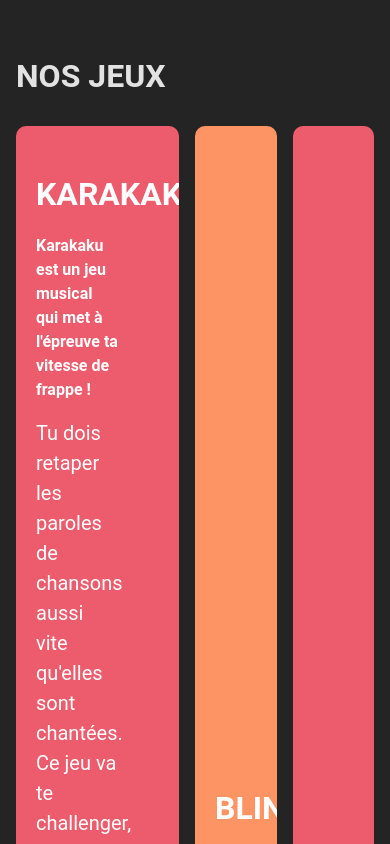
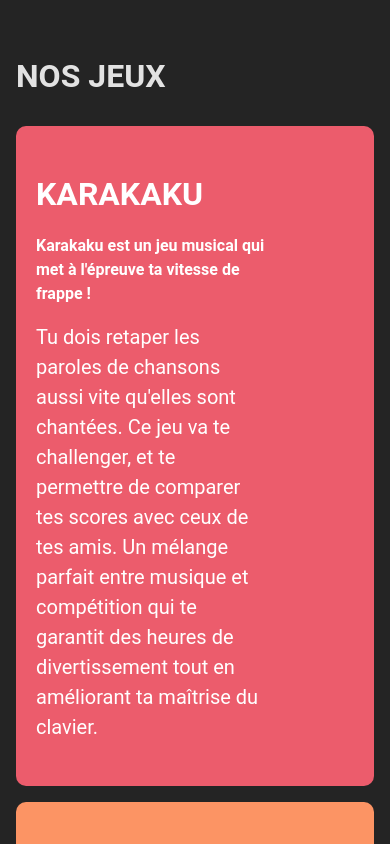
Before and after one commit to JustBeatHit/Landing, a Vue app: page / in a window 390 px wide. Shown: the part 1320-2164 px from the top of the page. Built offline with nearby package versions, Linux system fonts and the light colour scheme.

Commit message:
:iphone: responsive games

```diff
--- a/src/styles/layouts/_games.scss
+++ b/src/styles/layouts/_games.scss
@@ -92,3 +92,10 @@
     opacity: 0;
   }
 }
+
+@media only screen and (max-width: 748px) {
+  .container-games{
+    flex-direction: column;
+    gap: 1rem;
+  }
+}
--- a/style.css
+++ b/style.css
@@ -187,6 +187,12 @@ header .header-jbh img {
   opacity: 0;
 }
 
+@media only screen and (max-width: 748px) {
+  .container-games {
+    flex-direction: column;
+    gap: 1rem;
+  }
+}
 .section-pricing {
   max-width: 1240px;
   padding: 7rem 1rem 3rem 1rem;
```
Also changed, not shown: 1 other file (tests, documents, lock files or other folders).
